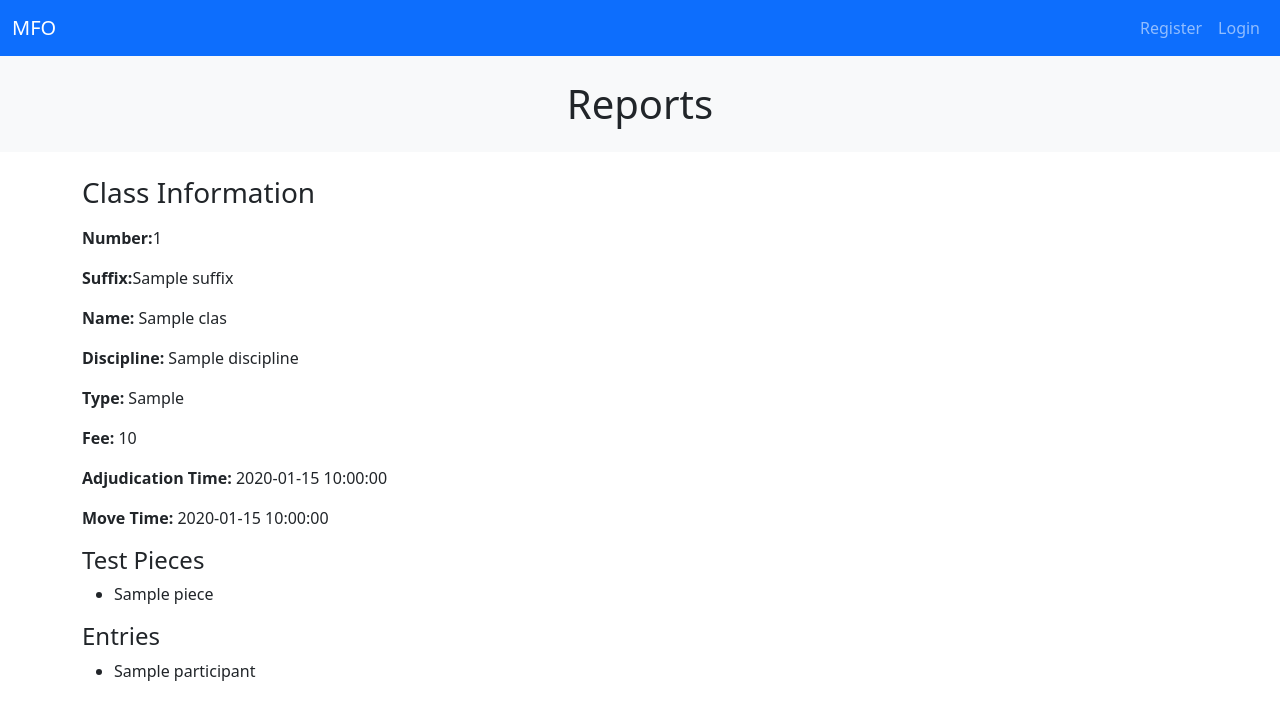
After one commit to blinklet/music-festival-organizer, a Flask app: template mfo/admin/templates/admin/class_info.html in a window 1280 px wide. The commit adds this page. Shown: the top 720 px of the page. Run offline with Flask 3, Linux system fonts and the light colour scheme; the template is opened without the code that fills it: most values are stand-ins (such as "Sample title", 1, 10 or a date in 2020); parts of the project's set-up code (start-up, migrations or seed data) failed here and were passed over; some libraries are stand-ins or nearby versions.

Commit message:
basic class info working

```diff
--- a/mfo/admin/services/admin_services.py
+++ b/mfo/admin/services/admin_services.py
@@ -22,6 +22,7 @@ def get_profiles(profile_type, sort_by=None):
 def get_class_list(classes, sort_by=None):
     class_list = list()
     for _class in classes:
+        id = _class.id
         number = _class.number
         suffix = _class.suffix
 
@@ -38,7 +39,7 @@ def get_class_list(classes, sort_by=None):
             suffix = str(suffix).strip()
             number_suffix = f"{number}{suffix}"
 
-        description = _class.description
+        name = _class.name
         type = _class.class_type
         if _class.fee:
             fee = _class.fee
@@ -70,10 +71,11 @@ def get_class_list(classes, sort_by=None):
             total_time = 0
 
         class_dict = {
+            "id": id,
             "number_suffix": number_suffix,
             "number": number,
             "suffix": suffix,
-            "description": description,
+            "name": name,
             "type": type,
             "fee": fee,
             "discipline": discipline,
--- /dev/null
+++ b/mfo/admin/templates/admin/class_info.html
@@ -0,0 +1,55 @@
+{% extends "/admin/_reports_base.html" %}
+
+{% block title %}Class Information{% endblock %}
+
+{% block report_content %}
+
+<div class="container pt-4">
+    <h3 class="pb-2">Class Information</h3>
+
+    <div class="row">
+
+        <div class="row">
+            <div class="col-sm-10">
+                <p><strong>Number:</strong>{{ _class.number }}</p>
+                <p><strong>Suffix:</strong>{{ _class.suffix }}</p>
+                <p><strong>Name:</strong> {{ _class.name }}</p>
+                <p><strong>Discipline:</strong> {{ _class.discipline }}</p>
+                <p><strong>Type:</strong> {{ _class.class_type }}</p>
+                <p><strong>Fee:</strong> {{ _class.fee }}</p>
+                <p><strong>Adjudication Time:</strong> {{ _class.adjudication_time }}</p>
+                <p><strong>Move Time:</strong> {{ _class.move_time }}</p>
+
+
+                <h4>Test Pieces</h4>
+                <ul>
+                    {% if _class.test_pieces %}
+                        {% for piece in _class.test_pieces %}
+                            <li>{{ piece.title }}</li>
+                        {% endfor %}
+                    {% else %}
+                        <li>None</li>
+                    {% endif %}
+                </ul>
+
+                <h4>Entries</h4>
+                <ul>
+                    {% if _class.entries %}
+                        {% for entry in _class.entries %}
+                            {% for participant in entry.participants %}
+                                <li>{{ participant.name }}</li>
+                            {% endfor %}
+                        {% endfor %}
+                    {% else %}
+                        <li>None</li>
+                    {% endif %}
+
+                </ul>
+            </div>
+        </div>
+    </div>
+</div>
+
+{% endblock %}
+
+{% block additional_css %}{% endblock %}
--- a/mfo/admin/templates/admin/class_report.html
+++ b/mfo/admin/templates/admin/class_report.html
@@ -11,7 +11,7 @@
         <thead>
             <tr>
                 <th><a href="{{ url_for('admin.classes_get', sort_by='number_suffix') }}">Class</a></th>
-                <th><a href="{{ url_for('admin.classes_get', sort_by='description') }}">Description</a></th>
+                <th><a href="{{ url_for('admin.classes_get', sort_by='name') }}">Name</a></th>
                 <th><a href="{{ url_for('admin.classes_get', sort_by='type') }}">Type</a></th>
                 <th><a href="{{ url_for('admin.classes_get', sort_by='discipline') }}">Discipline</a></th>
                 <th><a href="{{ url_for('admin.classes_get', sort_by='number_of_entries') }}">Entries</a></th>
@@ -22,8 +22,8 @@
         <tbody>
             {% for _class in classes %}
             <tr>
-                <td>{{ _class.number_suffix }}</td>
-                <td>{{ _class.description }}</td>
+                <td><a href="{{ url_for('admin.class_info_get', id=_class.id) }}">{{ _class.number_suffix }}</a></td>
+                <td>{{ _class.name }}</td>
                 <td>{{ _class.type }}</td>
                 <td>{{ _class.discipline }}</td>
                 <td>{{ _class.number_of_entries }}</td>
--- a/mfo/database/models.py
+++ b/mfo/database/models.py
@@ -186,7 +186,7 @@ class FestivalClass(db.Model):
     number: Mapped[Optional[str]] = mapped_column(nullable=True)
     suffix: Mapped[Optional[str]] = mapped_column(nullable=True)
 
-    description: Mapped[Optional[str]] = mapped_column(nullable=True)
+    name: Mapped[Optional[str]] = mapped_column(nullable=True)
     class_type: Mapped[Optional[str]] = mapped_column(nullable=True)
     fee: Mapped[Optional[int]] = mapped_column(nullable=True)
     discipline: Mapped[Optional[str]] = mapped_column(nullable=True)
```
Also changed, not shown: mfo/admin/views.py (+9 -2 lines).
